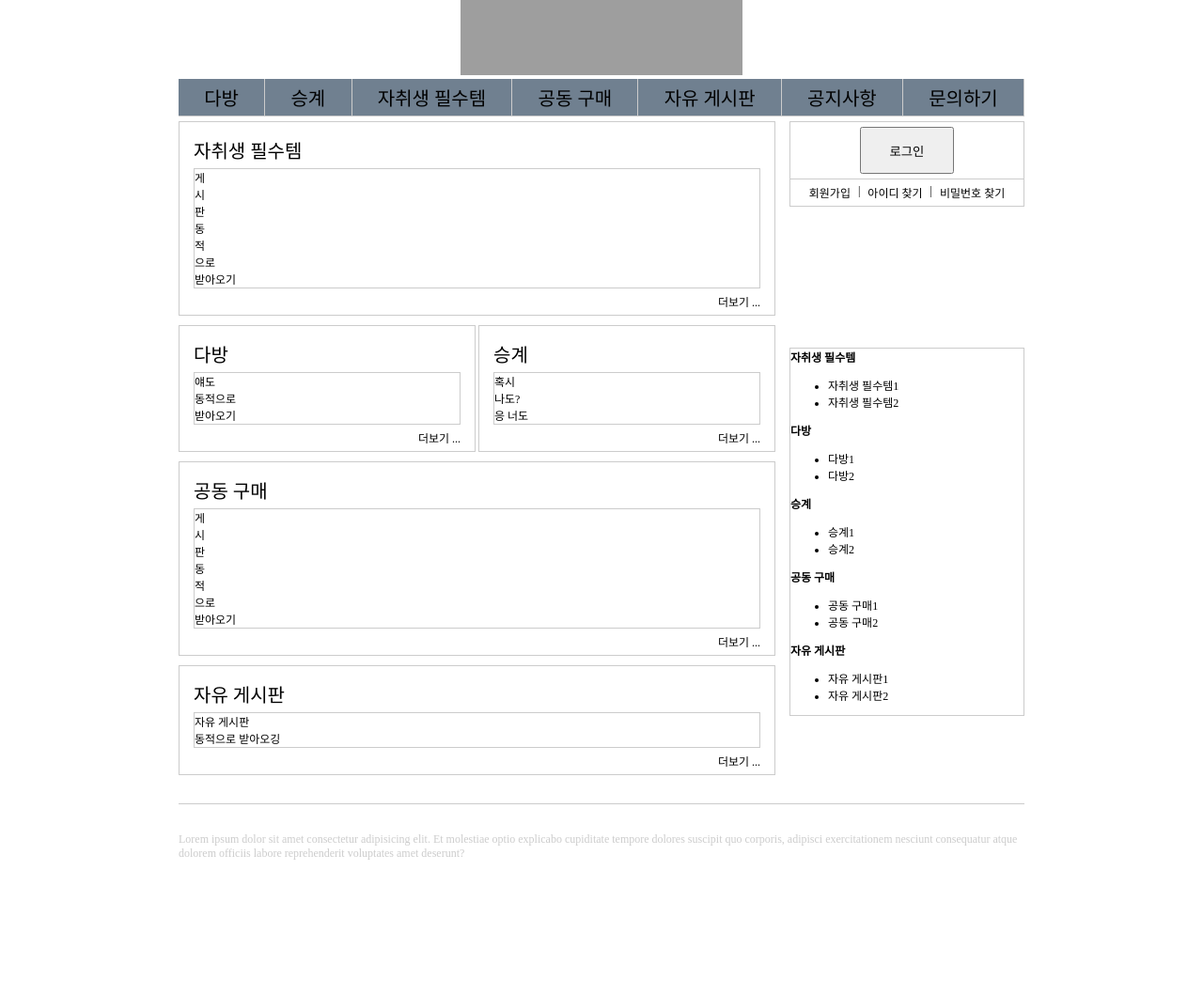
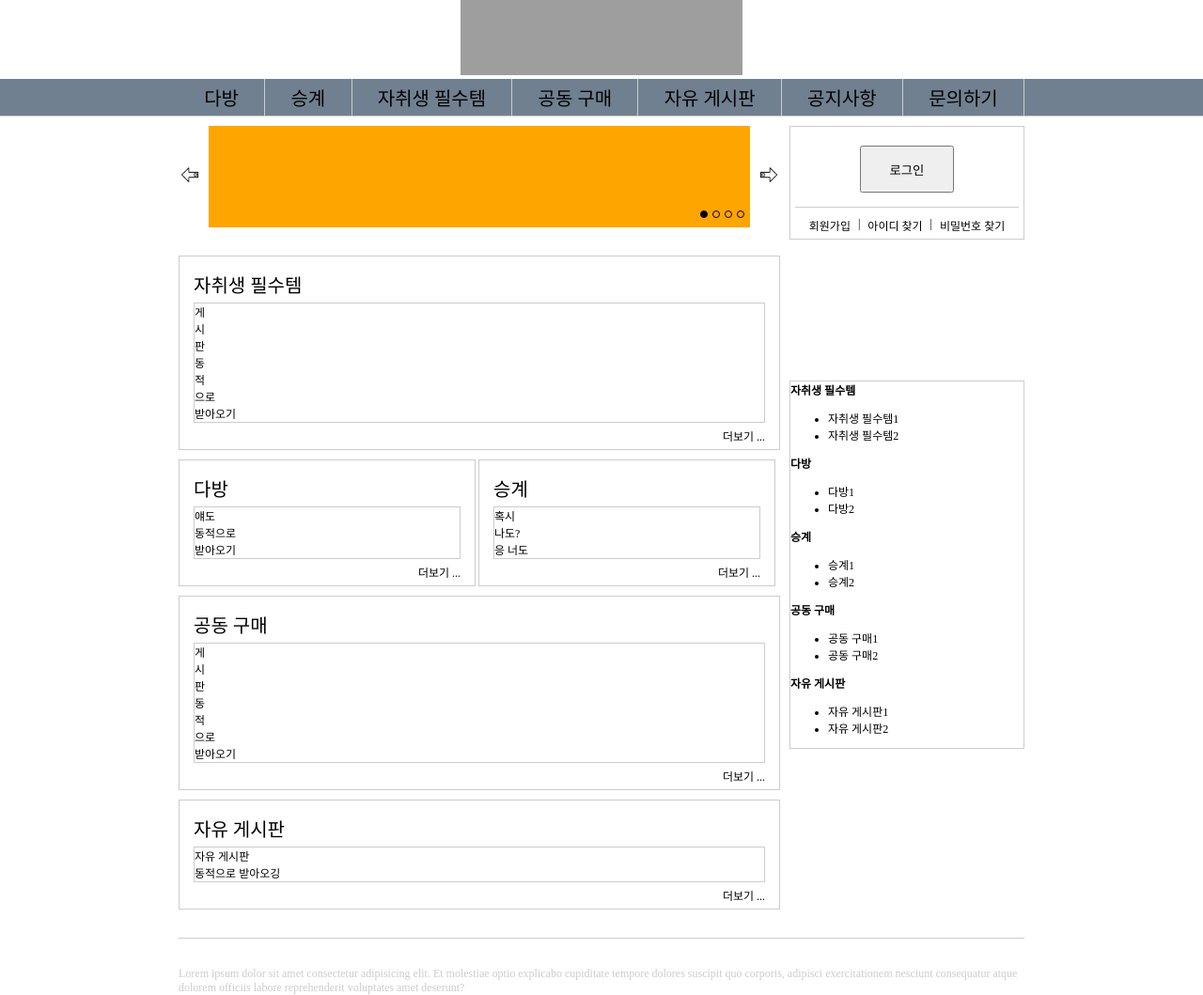
Before and after one commit to BangDori/Project, a Django app: page / in a window 1280 px wide. Shown: the whole page at 94% size. Before the commit the page ends 915 px from the top, so only its background shows below. Run offline with Django 4.2, Linux system fonts and the light colour scheme; grey boxes are pictures that could not be loaded.

Commit message:
menu & slider update

```diff
--- a/app/static/app/indexCSS/additionStyle.css
+++ b/app/static/app/indexCSS/additionStyle.css
@@ -8,6 +8,8 @@
 }
 
 .footer{
+    width: 900px;
+    margin: 0 auto;
     font-size: 12px;
     border-top: 1px solid #ccc;
     margin-top: 30px;
--- a/app/static/app/indexCSS/headerStyle.css
+++ b/app/static/app/indexCSS/headerStyle.css
@@ -8,8 +8,8 @@
 
 
 .menu-box{
-    display: inline-block;
-    width: 100%;
+    display: flex;
+    justify-content: center;
     font-size: 20px;
     background-color: slategrey;
 }
@@ -19,7 +19,7 @@
     flex-direction: row;
     justify-content: center;
     align-items: center;
-    height: 100%;
+    width: 900px;
 }
 
 .menu-item{
--- a/app/static/app/indexCSS/snbStyle.css
+++ b/app/static/app/indexCSS/snbStyle.css
@@ -12,7 +12,8 @@
 
 .login-user{
     text-align: center;
-    padding: 5px;
+    padding: 15px 5px;
+    margin: 5px;
     border-bottom: 1px solid #ccc;
 }
 
--- a/app/static/app/indexCSS/wrapStyle.css
+++ b/app/static/app/indexCSS/wrapStyle.css
@@ -7,10 +7,11 @@ html{
 body{
     margin: 0;
     padding: 0;
+    background-color: white;
 }
 .wrapper{
-    width: 900px;
-    margin: 0 auto;
+    width: 100%;
+    height: 100%;
 }
 
 .header{
@@ -18,10 +19,10 @@ body{
     border-bottom: 1px solid #ccc;
 }
 .main{
-    margin-top: 5px;
     display: flex;
     flex-direction: row;
     width: 900px;
+    margin: 10px auto;
     justify-content: space-between;
 }
 
--- a/app/static/app/registerCSS/registerStyle.css
+++ b/app/static/app/registerCSS/registerStyle.css
@@ -12,7 +12,6 @@ body{
     margin: 0 auto;
     width: 800px;
     background-color: white;
-    border: 1px solid gray;
 }
 .logo-box{
     text-align: center;
--- /dev/null
+++ b/app/static/app/slideStyle.css
@@ -0,0 +1,78 @@
+.top-banner{
+    display: flex;
+    margin-bottom: 30px;
+    justify-content: center;
+}
+
+.direction-move {
+    display: inline-block;
+    flex-grow: 1;
+    margin: auto 0;
+    cursor: pointer;
+}
+
+.direction-move:first-child{
+    margin-right: 8px;
+}
+
+.direction-move:last-child{
+    margin-left: 8px;
+}
+
+.banner-content{
+    position: relative;
+    display: inline-block;
+    width: 576px;
+    height: 108px;
+    overflow: hidden;
+}
+
+.banner{
+    position: absolute;
+    left: 0;
+    width: 576px;
+    height: inherit;
+    opacity: 0;
+}
+
+.banner:nth-child(odd){
+    background: orange;
+}
+.banner:nth-child(even){
+    background: orangered;
+}
+
+.js-prev{
+    left: -100%;
+}
+
+.js-next{
+    left: 100%;
+}
+
+.showing{
+    opacity: 1;
+
+    transition: all 0.8s ease-in-out;
+}
+.banner-count{
+    display: inline-block;
+    position: absolute;
+    right: 5px;
+    bottom: 5px;
+}
+
+.count{
+    display: inline-block;
+    border: 1px solid black;
+    background: transparent;
+    border-radius: 16px;
+    padding: 3px;
+    margin: 1px;
+
+    transition: background 0.2s ease-in-out;
+}
+
+.js-clicked-count{
+    background: black;
+}
--- a/app/templates/app/index.html
+++ b/app/templates/app/index.html
@@ -8,6 +8,7 @@
         <link rel="stylesheet" href="../../static/app/indexCSS/sectionStyle.css">
         <link rel="stylesheet" href="../../static/app/indexCSS/snbStyle.css">
         <link rel="stylesheet" href="../../static/app/indexCSS/additionStyle.css">
+        <link rel="stylesheet" href="../../static/app/slideStyle.css">
         <!-- title icon 설정 필요 -->
         <link rel="shortcum icon" href="#">
         <title>자취 플랫폼</title>
@@ -52,6 +53,28 @@
             <!-- index 화면의 미리보기 게시판 -->
             <div class="main">
                 <div class="section">
+                    <div class="top-banner">
+                        <div class="direction-move">
+                            <img src="../../static/app/Images/left-direction.png" alt="left-direction" name="left" width="24px">
+                        </div>
+                        <div class="banner-content">
+                            <div class="banner showing"></div>
+                            <div class="banner js-next"></div>
+                            <div class="banner js-next"></div>
+                            <div class="banner js-next"></div>
+
+                            <div class="banner-count">
+                                <div class="count js-clicked-count"></div>
+                                <div class="count"></div>
+                                <div class="count"></div>
+                                <div class="count"></div>
+                            </div>
+                        </div>
+                        <div class="direction-move">
+                            <img src="../../static/app/Images/right-direction.png" alt="right-direction" name="right" width="24px">
+                        </div>
+                    </div>
+
                     <div class="article">
                         <!-- 자취생 필수템 미리보기 -->
                         <div class="preview-essentials">
@@ -232,6 +255,8 @@
             <div class="footer">
                 Lorem ipsum dolor sit amet consectetur adipisicing elit. Et molestiae optio explicabo cupiditate tempore dolores suscipit quo corporis, adipisci exercitationem nesciunt consequatur atque dolorem officiis labore reprehenderit voluptates amet deserunt?
             </div>
+
+            <script src="../../static/app/sliderBanner.js"></script>
         </div>
     </body>
 </html>
--- a/app/templates/app/login.html
+++ b/app/templates/app/login.html
@@ -34,7 +34,7 @@
                 <div class="sns-login">
                     <div class="sns-kakao">
                         <div class="sns-img">
-                            <a href=""><img class="sns-icon" src="../../static/app/loginCSS/Images/kakao.png" alt="kakao" width=35px></a>
+                            <a href=""><img class="sns-icon" src="../../static/app/Images/kakao.png" alt="kakao" width=35px></a>
                         </div>
                         <div class="sns-title">
                             <a href=""><span>카카오 로그인</span></a>
@@ -42,7 +42,7 @@
                     </div>
                     <div class="sns-naver">
                         <div class="sns-img">
-                            <a href=""><img class="sns-icon" src="../../static/app/loginCSS/Images/naver.png" alt="naver" width="35px"></a>
+                            <a href=""><img class="sns-icon" src="../../static/app/Images/naver.png" alt="naver" width="35px"></a>
                         </div>
                         <div class="sns-title">
                             <a href=""><span>네이버 로그인</span></a>
@@ -50,7 +50,7 @@
                     </div>
                     <div class="sns-google">
                         <div class="sns-img">
-                            <a href=""><img class="sns-icon" src="../../static/app/loginCSS/Images/google.png" alt="google" width=35px></a>
+                            <a href=""><img class="sns-icon" src="../../static/app/Images/google.png" alt="google" width=35px></a>
                         </div>
                         <div class="sns-title">
                             <a href=""><span>구글 로그인</span></a>
```
Also changed, not shown: app/static/app/sliderBanner.js (added, +58 -0 lines), app/static/app/Images/google.png (renamed from app/static/app/loginCSS/Images/google.png), app/static/app/Images/kakao.png (renamed from app/static/app/loginCSS/Images/kakao.png), app/static/app/Images/left-direction.png (added), app/static/app/Images/naver.png (renamed from app/static/app/loginCSS/Images/naver.png), app/static/app/Images/right-direction.png (added).
